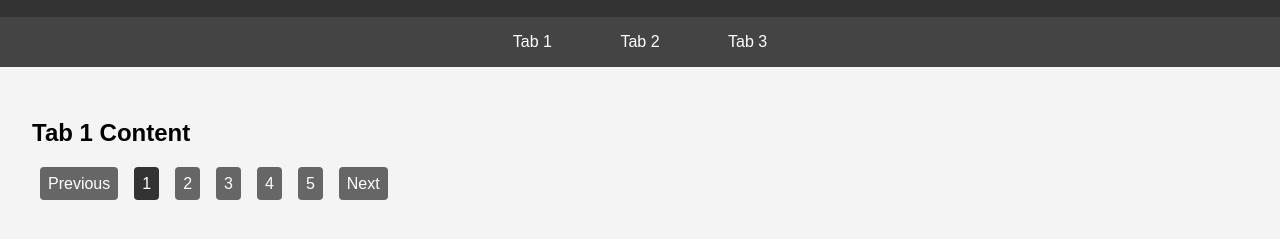
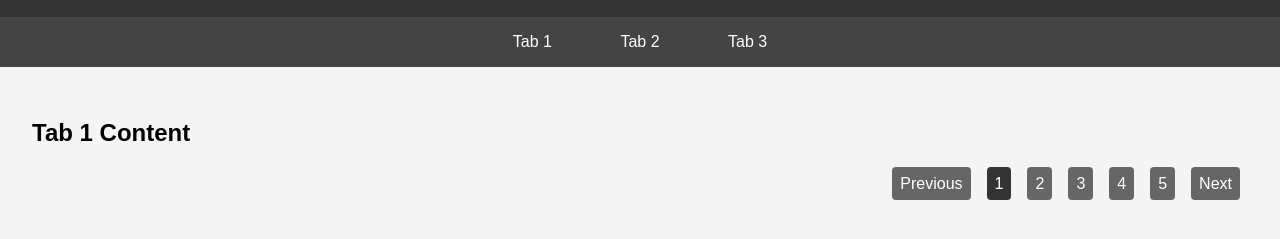
Before and after one commit to dnagraj/basic-site, a plain HTML site: page index.html in a window 1280 px wide. Shown: the part 95-334 px from the top of the page. Drawn offline with Linux system fonts and the light colour scheme.

Commit message:
Update index.html

```diff
--- a/index.html
+++ b/index.html
@@ -48,6 +48,7 @@
             display: flex;
             list-style: none;
             padding: 0;
+            justify-content: flex-end; /* Align pagination to the right */
         }
 
         .pagination li {
```
